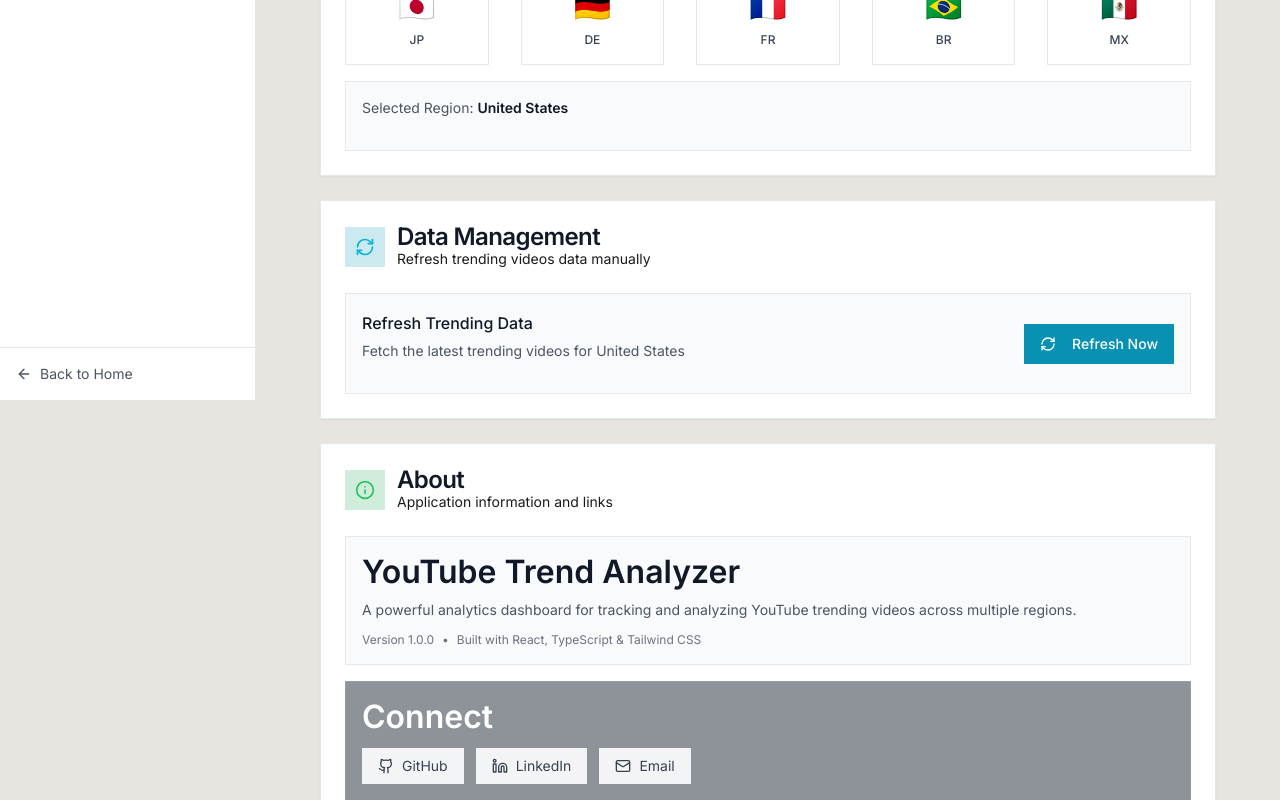
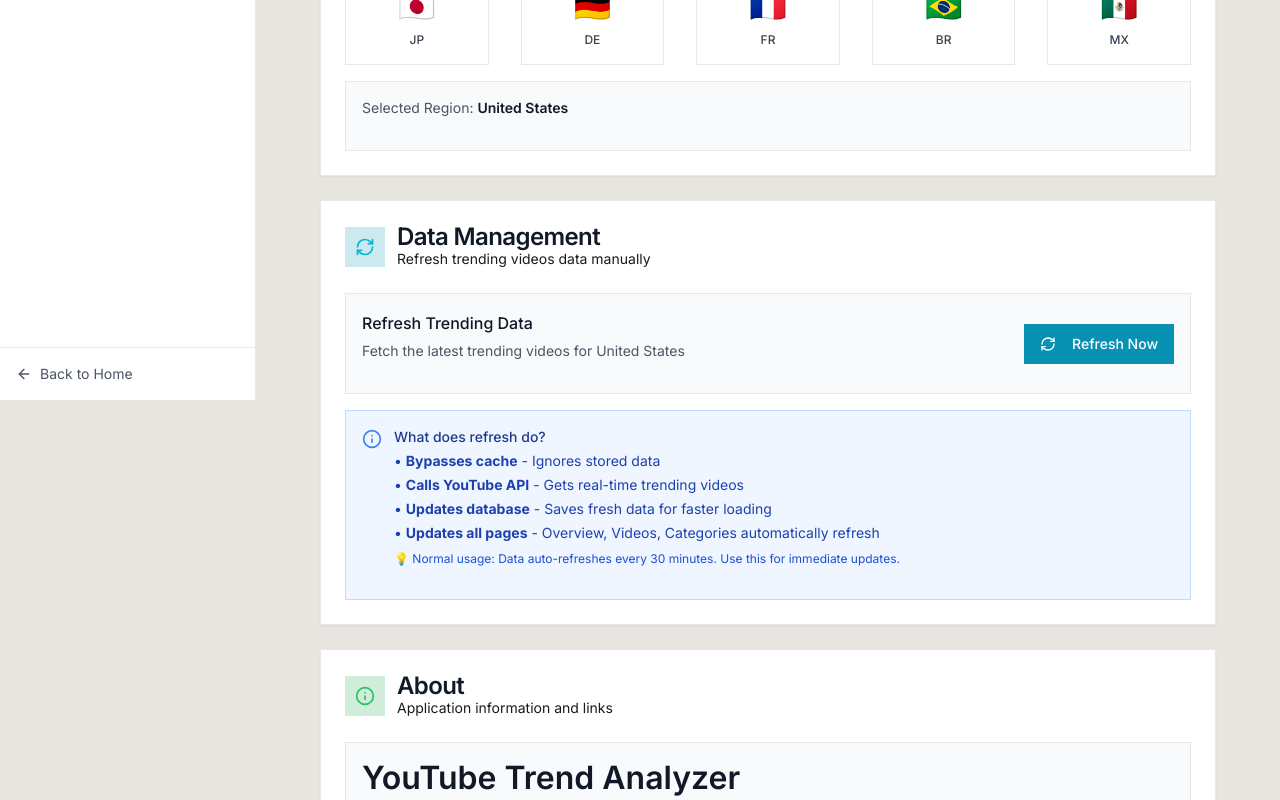
Before and after one commit to rajeshuchil/youtube-trend-analyzer, a React (Vite) app in the folder frontend/: page /dashboard/settings in a window 1280 px wide. Shown: the part 400-1200 px from the top of the page. Built offline with nearby package versions, Linux system fonts and the light colour scheme; no server answers.

Commit message:
setting page

```diff
--- a/frontend/src/pages/Dashboard/Settings.tsx
+++ b/frontend/src/pages/Dashboard/Settings.tsx
@@ -124,9 +124,10 @@ function Settings() {
                       {REGIONS.find((r) => r.code === selectedRegion)?.name}
                     </span>
                   </p>
-                  <AnimatePresence>
+                  <AnimatePresence mode="wait">
                     {showSuccess && (
                       <motion.div
+                        key="success-message"
                         initial={{ opacity: 0, scale: 0.8 }}
                         animate={{ opacity: 1, scale: 1 }}
                         exit={{ opacity: 0, scale: 0.8 }}
@@ -160,6 +161,7 @@ function Settings() {
               </div>
             </CardHeader>
             <CardContent>
+              <div className="space-y-4">
                 <div className="flex items-center justify-between p-4 bg-gray-50 rounded-lg border border-gray-200">
                   <div>
                     <p className="text-gray-900 font-medium mb-1">
@@ -187,6 +189,41 @@ function Settings() {
                       </>
                     )}
                   </Button>
+                </div>
+
+                {/* Info Box */}
+                <div className="p-4 bg-blue-50 border border-blue-200 rounded-lg">
+                  <div className="flex gap-3">
+                    <Info className="w-5 h-5 text-blue-500 flex-shrink-0 mt-0.5" />
+                    <div>
+                      <p className="text-sm font-medium text-blue-900 mb-1">
+                        What does refresh do?
+                      </p>
+                      <ul className="text-sm text-blue-800 space-y-1">
+                        <li>
+                          • <strong>Bypasses cache</strong> - Ignores stored
+                          data
+                        </li>
+                        <li>
+                          • <strong>Calls YouTube API</strong> - Gets real-time
+                          trending videos
+                        </li>
+                        <li>
+                          • <strong>Updates database</strong> - Saves fresh data
+                          for faster loading
+                        </li>
+                        <li>
+                          • <strong>Updates all pages</strong> - Overview,
+                          Videos, Categories automatically refresh
+                        </li>
+                      </ul>
+                      <p className="text-xs text-blue-700 mt-2">
+                        💡 Normal usage: Data auto-refreshes every 30 minutes.
+                        Use this for immediate updates.
+                      </p>
+                    </div>
+                  </div>
+                </div>
               </div>
             </CardContent>
           </Card>
--- a/frontend/src/services/api.ts
+++ b/frontend/src/services/api.ts
@@ -95,7 +95,7 @@ export async function searchTrends(keyword: string, region: string = 'US'): Prom
 // Refresh trends data
 export async function refreshTrends(region: string = 'US'): Promise<TrendsResponse> {
     const response = await fetch(`${API_BASE_URL}/api/youtube/trends/refresh?regionCode=${region}`, {
-        method: 'POST'
+        method: 'GET'
     })
     if (!response.ok) {
         throw new Error('Failed to refresh trends')
```
Lines whose indentation alone changed are shown as unchanged.
